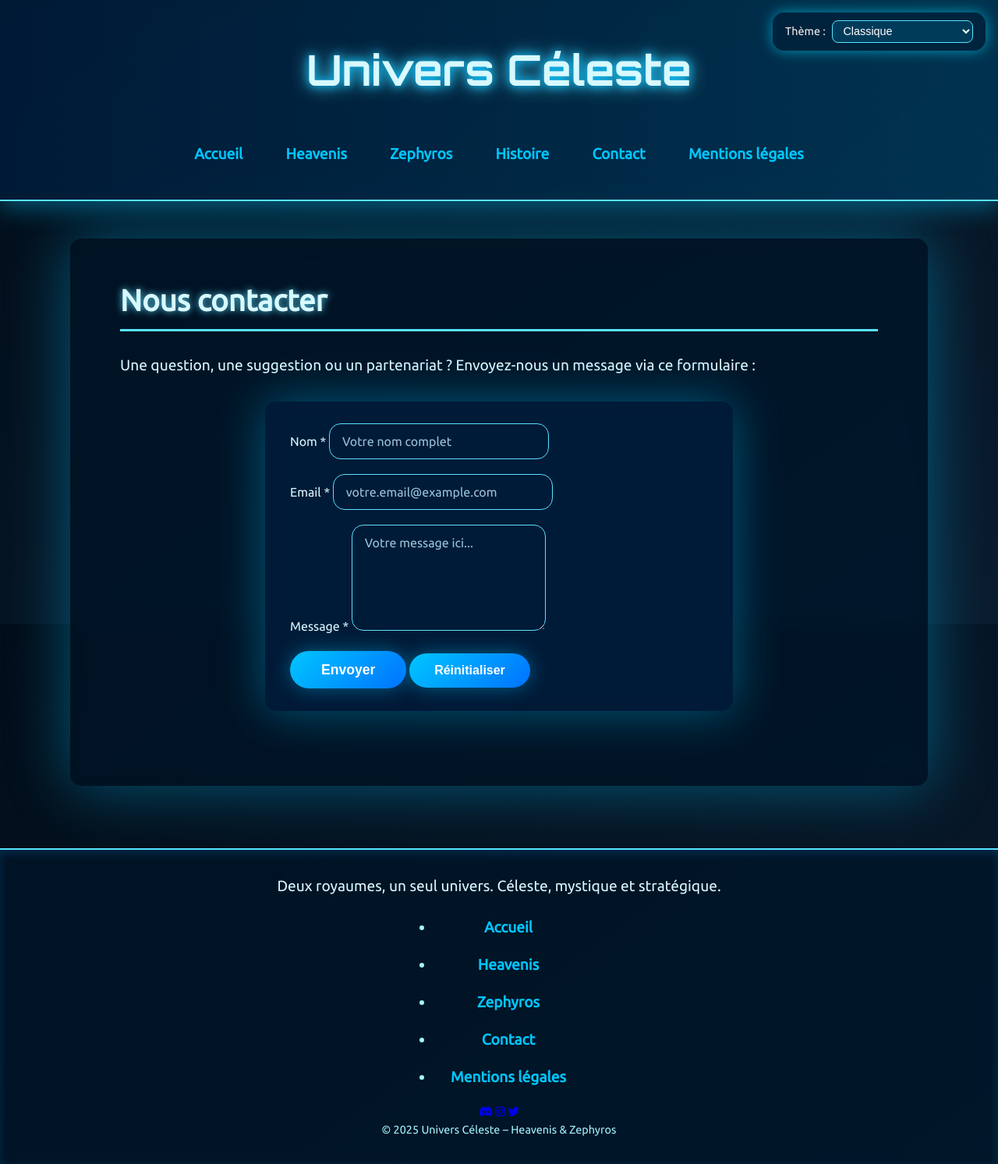
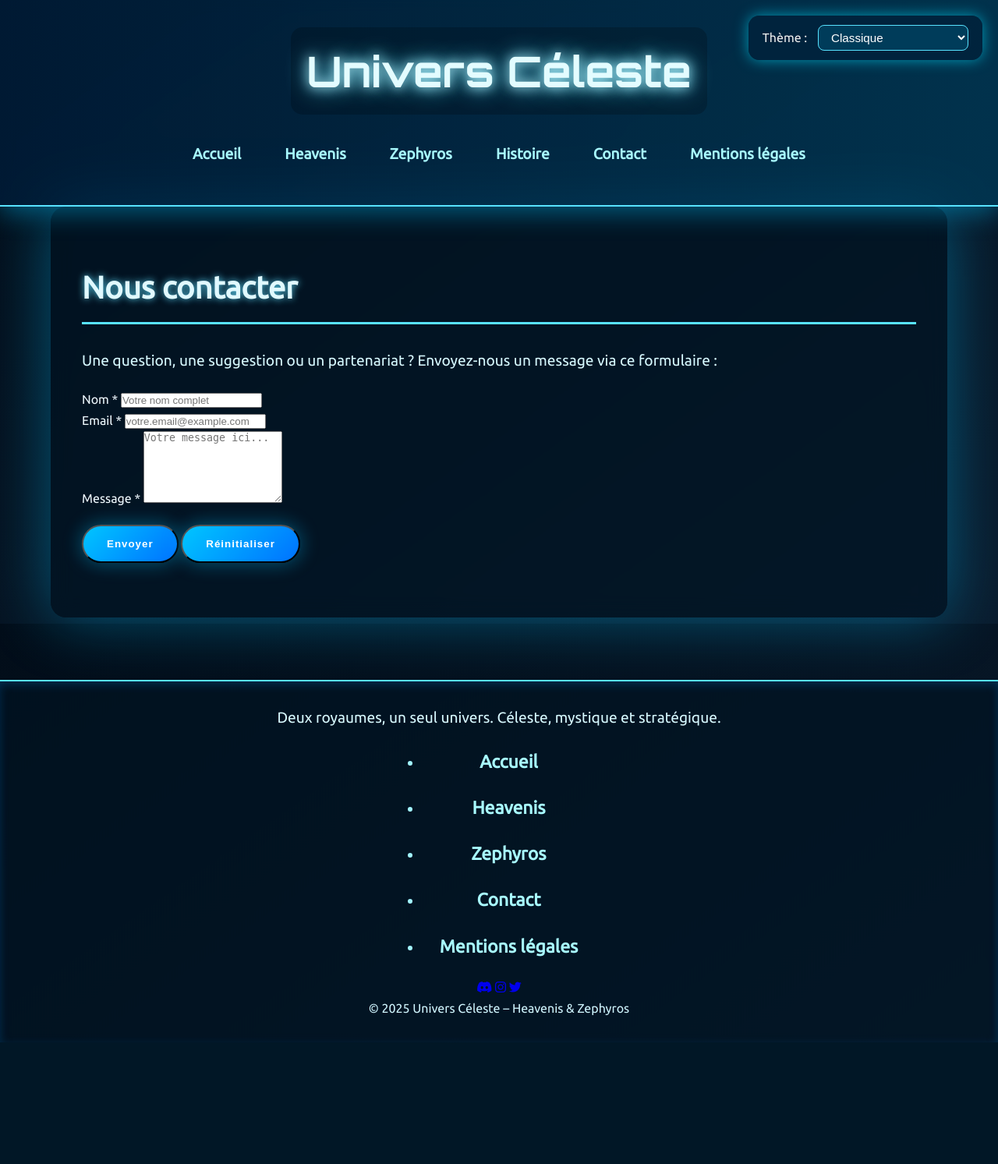
Before and after one commit to cedmystyx/heavenis, a PHP site: page /contact.html in a window 1280 px wide. Shown: the whole page at 78% size. After the commit the page ends 1337 px from the top, so only its background shows below. Run offline with PHP 8.4, Linux system fonts and the light colour scheme; some libraries are stand-ins or nearby versions.

Commit message:
Update style.css

```diff
--- a/style.css
+++ b/style.css
@@ -1,436 +1,289 @@
-/* ========== VARIABLES GLOBALES ========== */
+/* ----- VARIABLES CSS ----- */
 :root {
-  --clr-primary-light: #00c6ff;
-  --clr-primary-dark: #0072ff;
-  --clr-accent: #58e3ff;
-  --clr-bg-start: #020d19;
-  --clr-bg-end: #0a1c2e;
-  --clr-text-main: #d7f9ff;
-  --clr-text-secondary: #a2f4ff;
-  --clr-text-placeholder: #bdefffcc;
-  --clr-header-shadow-start: #70e0ff;
-  --clr-header-shadow-end: #5ad3f2;
+    --main-bg: linear-gradient(145deg, #020d19, #0a1c2e);
+    --header-glow-start: #a8f0ff;
+    --header-glow-end: #c5faff;
+    --header-shadow-start: #70e0ff;
+    --header-shadow-end: #5ad3f2;
+    --header-text-color: #e3fcff;
+    --header-bg-gradient: linear-gradient(to right, rgba(0, 30, 60, 0.75), rgba(0, 45, 75, 0.75), rgba(0, 60, 90, 0.75));
+    --border-accent: #58e3ff;
+    --form-bg: rgba(0, 30, 60, 0.75);
+    --btn-gradient: linear-gradient(135deg, #00c6ff, #0072ff);
+    --btn-gradient-hover: linear-gradient(135deg, #00d4ff, #008cff);
+    --text-main: #d7f9ff;
+    --text-secondary: #a2f4ff;
+    --text-placeholder: #bdefffcc;
     --shadow-main: rgba(0, 195, 255, 0.4);
     --shadow-hover: rgba(0, 225, 255, 0.6);
-
     --font-title: 'Orbitron', sans-serif;
     --font-base: 'Ubuntu', sans-serif;
-
-  --transition-fast: 0.25s ease;
-  --border-radius: 15px;
 }
 
-/* ========== IMPORT POLICES ========== */
+/* ----- POLICES ----- */
 @import url('https://fonts.googleapis.com/css2?family=Orbitron:wght@500;800&family=Ubuntu&display=swap');
 
-/* ========== RESET GLOBAL ========== */
-*,
-*::before,
-*::after {
-  margin: 0; padding: 0; box-sizing: border-box;
+/* ----- RESET ET BASE ----- */
+* {
+    margin: 0;
+    padding: 0;
+    box-sizing: border-box;
     scroll-behavior: smooth;
-}
-
-html {
-  font-size: 16px; /* Base font size for rem */
-  scroll-padding-top: 70px; /* for fixed header offset */
 }
 
 body {
     font-family: var(--font-base);
-  background: linear-gradient(145deg, var(--clr-bg-start), var(--clr-bg-end));
-  color: var(--clr-text-main);
+    background: var(--main-bg);
+    color: #f0faff;
     min-height: 100vh;
-  line-height: 1.6;
+    line-height: 1.7;
     overflow-x: hidden;
-  -webkit-font-smoothing: antialiased;
-  -moz-osx-font-smoothing: grayscale;
+    transition: background 0.6s ease, color 0.3s ease;
+    background-size: cover;
     background-attachment: fixed;
 }
 
-/* ========== FONDS DYNAMIQUES (à adapter) ========== */
+/* ----- FONDS DYNAMIQUES ----- */
 .bg-stars {
-  background: url('./img/stars.gif') center/cover no-repeat fixed;
-}
-.bg-nebula {
-  background: url('./img/nebula.gif') center/cover no-repeat fixed;
-}
-.bg-galaxy {
-  background: url('./img/galaxy.gif') center/cover no-repeat fixed;
-}
-.bg-guardian {
-  background: url('./img/guardians.gif') center/cover no-repeat fixed;
+    background: url('img/stars.gif') center/cover no-repeat fixed;
 }
 
-/* ========== HEADER ========== */
+.bg-nebula {
+    background: url('img/nébuleux.gif') center/cover no-repeat fixed;
+}
+
+.bg-galaxy {
+    background: url('img/galaxy.gif') center/cover no-repeat fixed;
+}
+
+.bg-guardian {
+    background: url('img/gardiens.gif') center/cover no-repeat fixed;
+}
+
+/* ----- EN-TÊTE ----- */
 header {
+    background: var(--header-bg-gradient);
+    padding: 35px 20px;
+    box-shadow: 0 8px 30px var(--shadow-main);
+    text-align: center;
     position: sticky;
-  top: 0; left: 0; right: 0;
-  background: linear-gradient(to right, rgba(0,30,60,0.75), rgba(0,45,75,0.75), rgba(0,60,90,0.75));
-  padding: 2rem 1rem;
-  text-align: center;
-  border-bottom: 2px solid var(--clr-accent);
-  box-shadow: 0 8px 30px var(--shadow-main);
-  backdrop-filter: saturate(180%) blur(10px);
-  z-index: 9999;
+    top: 0;
+    z-index: 1000;
+    border-bottom: 2px solid var(--border-accent);
+    backdrop-filter: blur(8px);
 }
 
 header h1 {
     font-family: var(--font-title);
-  font-weight: 800;
-  font-size: clamp(2rem, 5vw, 3.4rem);
-  color: var(--clr-text-main);
-  text-shadow:
-    0 0 20px var(--clr-header-shadow-start),
-    0 0 40px var(--clr-header-shadow-end);
-  padding: 0.25em 0.75em;
-  border-radius: var(--border-radius);
+    font-size: 3.4em;
+    color: var(--header-text-color);
+    text-shadow: 0 0 20px var(--header-shadow-start), 0 0 40px var(--header-shadow-end);
+    animation: glowPulse 3s infinite alternate;
+    background: rgba(0, 0, 0, 0.2);
+    padding: 10px 20px;
+    border-radius: 15px;
     display: inline-block;
-  animation: glowPulse 3s ease-in-out infinite alternate;
-  word-break: break-word;
 }
 
+/* ----- ANIMATIONS HEADER ----- */
 @keyframes glowPulse {
-  0% {
-    text-shadow:
-      0 0 10px var(--clr-primary-light),
-      0 0 20px var(--clr-accent);
-  }
-  100% {
-    text-shadow:
-      0 0 25px var(--clr-primary-dark),
-      0 0 50px var(--clr-accent);
-  }
+    0%   { text-shadow: 0 0 10px var(--header-glow-start), 0 0 20px var(--border-accent); }
+    100% { text-shadow: 0 0 25px var(--header-glow-end), 0 0 50px var(--border-accent); }
 }
 
-/* ========== NAVIGATION ========== */
+/* ----- NAVIGATION ----- */
 nav {
-  margin-top: 1.5rem;
+    margin-top: 20px;
     display: flex;
     justify-content: center;
     flex-wrap: wrap;
-  gap: 0.8rem;
+    gap: 12px;
 }
 
 nav a {
-  color: var(--clr-primary-light);
+    color: #a8faff;
     text-decoration: none;
-  font-weight: 700;
-  font-size: clamp(1rem, 1.5vw, 1.3rem);
-  padding: 0.6rem 1.2rem;
-  border-radius: 9999px;
+    margin: 0;
+    font-weight: bold;
+    font-size: 1.2em;
+    padding: 12px 20px;
+    border-radius: 30px;
+    transition: all 0.4s ease;
     border: 2px solid transparent;
-  transition: all var(--transition-fast);
-  user-select: none;
+    white-space: nowrap;
+    box-sizing: border-box;
+}
+
+nav a:hover {
+    background: rgba(255, 255, 255, 0.1);
+    color: #ffffff;
+    border-color: var(--border-accent);
+    box-shadow: 0 0 15px var(--shadow-hover);
+}
+
+/* ----- CONTENU PRINCIPAL ----- */
+main {
+    padding: 70px 40px;
+    max-width: 1150px;
+    margin: auto;
+    background: rgba(0, 20, 35, 0.6);
+    border-radius: 20px;
+    box-shadow: 0 0 80px var(--shadow-main);
+    backdrop-filter: blur(14px);
+    animation: fadeIn 1s ease-in-out;
+}
+
+@keyframes fadeIn {
+    from { opacity: 0; transform: translateY(30px); }
+    to { opacity: 1; transform: translateY(0); }
+}
+
+h2 {
+    color: #e0f9ff;
+    font-size: 2.5em;
+    margin-bottom: 30px;
+    border-bottom: 3px solid var(--border-accent);
+    padding-bottom: 10px;
+    text-shadow: 0 0 10px var(--header-shadow-end);
+}
+
+p, li {
+    font-size: 1.2em;
+    margin-bottom: 20px;
+    color: var(--text-main);
+}
+
+/* ----- LISTES ----- */
+ul {
+    padding-left: 25px;
+}
+
+ul li::marker {
+    color: var(--text-secondary);
+}
+
+/* ----- BOUTONS ----- */
+.btn {
+    display: inline-block;
+    padding: 15px 30px;
+    background: var(--btn-gradient);
+    color: white;
+    text-decoration: none;
+    border-radius: 40px;
+    font-weight: bold;
+    transition: all 0.3s ease;
+    box-shadow: 0 0 25px var(--shadow-main);
+    margin-top: 20px;
+    letter-spacing: 1px;
+    cursor: pointer;
     white-space: nowrap;
 }
 
-nav a:hover,
-nav a:focus-visible {
-  background: rgba(255 255 255 / 0.1);
-  color: #fff;
-  border-color: var(--clr-accent);
-  box-shadow: 0 0 15px var(--shadow-hover);
-  outline-offset: 3px;
+.btn:hover {
+    background: var(--btn-gradient-hover);
+    box-shadow: 0 0 35px var(--shadow-hover);
+    transform: scale(1.07);
 }
 
-/* ========== MAIN CONTENT ========== */
-main {
-  max-width: 1100px;
-  margin: 3rem auto 5rem;
-  padding: 2.5rem 1.5rem;
-  background: rgba(0, 20, 35, 0.7);
-  border-radius: var(--border-radius);
-  box-shadow: 0 0 80px var(--shadow-main);
-  backdrop-filter: saturate(180%) blur(14px);
-  animation: fadeInUp 0.8s ease forwards;
-  word-break: break-word;
+/* ----- PIED DE PAGE ----- */
+footer {
+    text-align: center;
+    padding: 30px;
+    background: rgba(0, 20, 35, 0.6);
+    color: #d0f6ff;
+    font-size: 1em;
+    margin-top: 80px;
+    border-top: 2px solid var(--border-accent);
+    box-shadow: inset 0 4px 12px rgba(0, 150, 255, 0.2);
+    backdrop-filter: blur(6px);
 }
 
-@keyframes fadeInUp {
-  from {
-    opacity: 0;
-    transform: translateY(30px);
-  }
-  to {
-    opacity: 1;
-    transform: translateY(0);
-  }
-}
-
-h2 {
-  font-size: clamp(1.8rem, 3vw, 2.5rem);
-  color: var(--clr-text-main);
-  margin-bottom: 1.8rem;
-  border-bottom: 3px solid var(--clr-accent);
-  padding-bottom: 0.4rem;
-  text-shadow: 0 0 10px var(--clr-header-shadow-end);
-  word-break: break-word;
-}
-
-p, li {
-  font-size: clamp(1rem, 1.5vw, 1.2rem);
-  margin-bottom: 1.2rem;
-  color: var(--clr-text-main);
-  word-wrap: break-word;
-  line-height: 1.5;
-}
-
-ul {
-  padding-left: 1.5rem;
-  list-style-type: disc;
-}
-
-ul li::marker {
-  color: var(--clr-text-secondary);
-}
-
-/* ========== BUTTONS ========== */
-.btn {
-  display: inline-block;
-  padding: 0.8rem 2rem;
-  font-weight: 700;
-  font-size: clamp(1rem, 1.2vw, 1.15rem);
-  color: #fff;
-  background: linear-gradient(135deg, var(--clr-primary-light), var(--clr-primary-dark));
-  border-radius: 9999px;
-  box-shadow: 0 0 25px var(--shadow-main);
-  text-align: center;
-  user-select: none;
-  cursor: pointer;
-  transition: all var(--transition-fast);
-  border: none;
-  text-decoration: none;
-}
-
-.btn:hover,
-.btn:focus-visible {
-  background: linear-gradient(135deg, #00d4ff, #008cff);
-  box-shadow: 0 0 35px var(--shadow-hover);
-  transform: scale(1.07);
-  outline-offset: 4px;
-  outline-color: var(--clr-accent);
-  outline-style: solid;
-  outline-width: 2px;
-}
-
-/* ========== FOOTER ========== */
-footer {
-  text-align: center;
-  padding: 2rem 1rem;
-  background: rgba(0, 20, 35, 0.75);
-  color: var(--clr-text-secondary);
-  font-size: 0.9rem;
-  border-top: 2px solid var(--clr-accent);
-  box-shadow: inset 0 4px 12px rgba(0, 150, 255, 0.2);
-  backdrop-filter: saturate(180%) blur(6px);
-  user-select: none;
-}
-
-/* ========== THEME SELECTOR ========== */
+/* ----- SÉLECTEUR DE THÈME ----- */
 .theme-selector {
     position: fixed;
-  top: 1rem;
-  right: 1rem;
+    top: 20px;
+    right: 20px;
     background: rgba(0, 35, 60, 0.9);
-  padding: 0.6rem 1rem;
-  border-radius: var(--border-radius);
+    padding: 12px 18px;
+    border-radius: 14px;
     box-shadow: 0 0 18px var(--shadow-hover);
-  z-index: 10000;
-  display: flex;
-  align-items: center;
-  gap: 0.5rem;
-  font-size: 0.9rem;
+    z-index: 9999;
+    transition: all 0.3s ease;
+    max-width: 90vw;
+    overflow: hidden;
+    white-space: nowrap;
 }
 
 .theme-selector label {
     color: #eee;
+    font-size: 1em;
+    margin-right: 10px;
     user-select: none;
-  white-space: nowrap;
 }
 
 .theme-selector select {
     background: #003c5a;
     color: #fff;
-  border: 1px solid var(--clr-accent);
-  padding: 0.3rem 0.6rem;
+    border: 1px solid var(--border-accent);
+    padding: 6px 12px;
     border-radius: 8px;
-  font-size: 0.9rem;
-  outline-offset: 2px;
-  cursor: pointer;
-  transition: background var(--transition-fast);
+    font-size: 0.95em;
+    outline: none;
+    transition: background 0.3s ease;
+    white-space: nowrap;
 }
 
-.theme-selector select:hover,
-.theme-selector select:focus {
+.theme-selector select:hover {
     background: #005b88;
 }
 
-/* ========== FORMULAIRES ========== */
-form {
-  display: flex;
-  flex-direction: column;
-  gap: 1.2rem;
-  max-width: 600px;
-  margin: 2rem auto 3rem;
-  background: rgba(0, 30, 60, 0.75);
-  padding: 1.8rem 2rem;
-  border-radius: var(--border-radius);
-  box-shadow: 0 0 60px var(--shadow-main);
-  backdrop-filter: saturate(180%) blur(12px);
+/* ----- RESPONSIVE DESIGN ----- */
+
+/* Tablettes et petits desktops */
+@media (max-width: 1024px) {
+    main {
+        padding: 50px 30px;
     }
-
-input[type="text"],
-input[type="email"],
-input[type="password"],
-textarea {
-  font-family: var(--font-base);
-  font-size: 1rem;
-  padding: 0.8rem 1rem;
-  border-radius: var(--border-radius);
-  border: 1.5px solid var(--clr-accent);
-  background: transparent;
-  color: var(--clr-text-main);
-  transition: border-color var(--transition-fast), box-shadow var(--transition-fast);
-  resize: vertical;
-  min-height: 2.4rem;
+    header h1 {
+        font-size: 2.8em;
+        padding: 8px 16px;
     }
-
-input::placeholder,
-textarea::placeholder {
-  color: var(--clr-text-placeholder);
+    nav a {
+        font-size: 1.1em;
+        padding: 10px 16px;
     }
-
-input:focus,
-textarea:focus {
-  outline: none;
-  border-color: var(--clr-primary-light);
-  box-shadow: 0 0 15px var(--shadow-hover);
+    .btn {
+        padding: 12px 25px;
+        font-size: 1.1em;
     }
-
-button[type="submit"] {
-  cursor: pointer;
-  font-weight: 700;
-  background: linear-gradient(135deg, var(--clr-primary-light), var(--clr-primary-dark));
-  color: white;
-  border: none;
-  border-radius: 9999px;
-  padding: 0.85rem 2.5rem;
-  font-size: 1.1rem;
-  box-shadow: 0 0 25px var(--shadow-main);
-  transition: background var(--transition-fast), box-shadow var(--transition-fast), transform var(--transition-fast);
-}
-
-button[type="submit"]:hover,
-button[type="submit"]:focus-visible {
-  background: linear-gradient(135deg, #00d4ff, #008cff);
-  box-shadow: 0 0 35px var(--shadow-hover);
-  transform: scale(1.07);
-  outline-offset: 4px;
-  outline-color: var(--clr-accent);
-  outline-style: solid;
-  outline-width: 2px;
-}
-
-/* ========== RESPONSIVE & ACCESSIBILITÉ ========== */
-
-/* Grand desktop */
-@media (min-width: 1200px) {
-  main {
-    padding: 3rem 4rem;
+    .theme-selector {
+        top: 15px;
+        right: 15px;
+        padding: 10px 16px;
+        max-width: 80vw;
     }
 }
 
-/* Tablettes */
-@media (max-width: 900px) {
+/* Tablettes (481px à 768px) */
+@media (max-width: 768px) and (min-width: 481px) {
     header h1 {
-    font-size: clamp(2rem, 6vw, 3rem);
+        font-size: 2.5em;
+        padding: 8px 14px;
     }
-
+    nav {
+        gap: 10px;
+    }
     nav a {
-    font-size: clamp(0.95rem, 2vw, 1.2rem);
-    padding: 0.5rem 1rem;
+        font-size: 1em;
+        padding: 8px 14px;
     }
-
     main {
-    margin: 2.5rem 1rem 4rem;
-    padding: 2rem 1.2rem;
+        padding: 40px 25px;
+        max-width: 95%;
+        border-radius: 15px;
     }
-
-  form {
-    max-width: 90vw;
+    .btn {
+        padding: 11px 22px;
+        font-size: 1em;
     }
-}
-
-/* Mobiles */
-@media (max-width: 600px) {
-  html {
-    font-size: 14px;
-  }
-
-  header {
-    padding: 1.5rem 1rem;
-  }
-
-  nav {
-    gap: 0.6rem;
-  }
-
-  nav a {
-    font-size: 1rem;
-    padding: 0.45rem 0.9rem;
-  }
-
-  main {
-    margin: 2rem 0.8rem 3rem;
-    padding: 1.5rem 1rem;
-  }
-
-  h2 {
-    font-size: 1.75rem;
-  }
-
-  .btn {
-    padding: 0.7rem 1.8rem;
-    font-size: 1rem;
-  }
-
-  form {
-    padding: 1.2rem 1rem;
-  }
-}
-
-/* Très petits écrans - montres connectées etc. */
-@media (max-width: 320px) {
-  html {
-    font-size: 12px;
-  }
-
-  header h1 {
-    font-size: 1.5rem;
-    padding: 0.15em 0.4em;
-  }
-
-  nav a {
-    font-size: 0.85rem;
-    padding: 0.3rem 0.6rem;
-  }
-
-  main {
-    margin: 1.5rem 0.5rem 2rem;
-    padding: 1rem 0.6rem;
-  }
-
-  h2 {
-    font-size: 1.3rem;
-  }
-
-  .btn {
-    padding: 0.5rem 1.2rem;
-    font-size: 0.85rem;
-  }
-
-  form {
-    padding: 1rem 0.5rem;
-  }
-}
+    .theme-selector {
```
Lines whose indentation alone changed are shown as unchanged.
